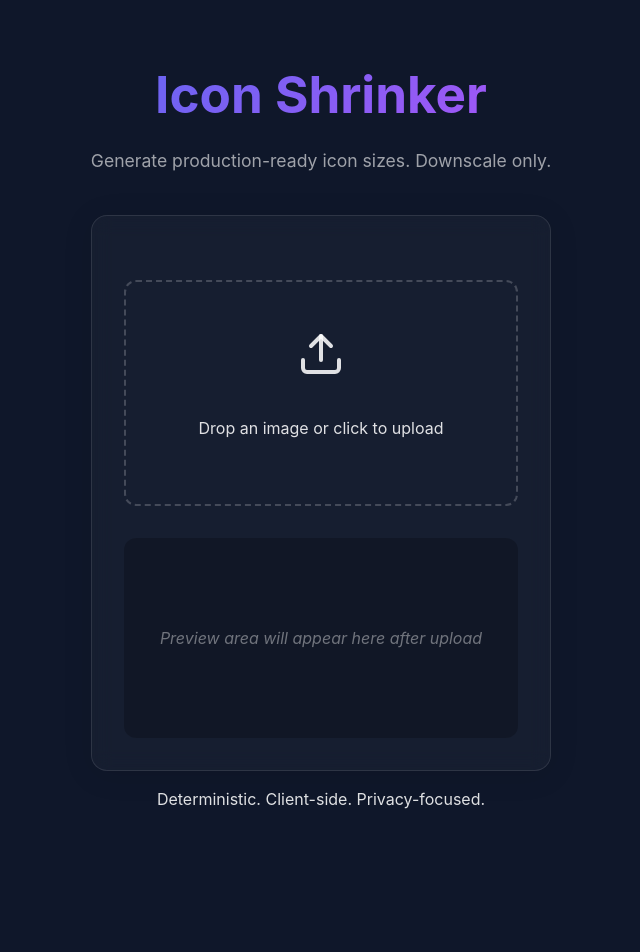
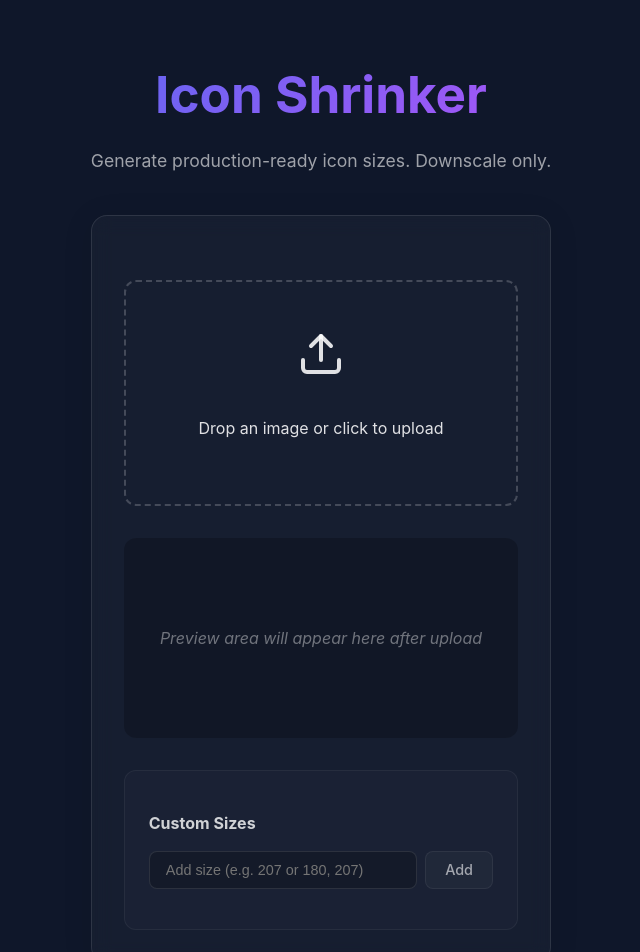
Before and after one commit to FeymanMCSQ/icon-shrink, a React (Vite) app: page / in a window 1280 px wide. Shown: the top 952 px of the page, without its empty margins (319-959 px from the left). Before the commit the page ends 859 px from the top, so only its background shows below. Built offline with nearby package versions, Linux system fonts and the light colour scheme.

Commit message:
fixed App.tsx syntax and restored logic

```diff
--- a/src/App.tsx
+++ b/src/App.tsx
@@ -1,9 +1,11 @@
 import { useState, useEffect, type ChangeEvent } from 'react'
 import { loadImage } from './core/imageLoader'
 import { toSquareCanvas } from './core/squareNormalizer'
-import { TARGET_SIZES } from './core/iconConfig'
+import { TARGET_SIZES, mergeSizes } from './core/iconConfig'
 import { resizeTo } from './core/resizeEngine'
 import { generateZip } from './services/zipService'
+import { validateCustomSize } from './core/customSizeValidation'
+import { parseCustomSizesInput } from './core/parseCustomSizes'
 import './index.css'
 
 interface ImageMetadata {
@@ -27,6 +29,9 @@ function App() {
   const [generatedIcons, setGeneratedIcons] = useState<GeneratedIcon[]>([])
   const [isGenerating, setIsGenerating] = useState(false)
   const [isDragging, setIsDragging] = useState(false)
+  const [customSizes, setCustomSizes] = useState<number[]>([])
+  const [customInput, setCustomInput] = useState('')
+  const [inputError, setInputError] = useState<string | null>(null)
 
   useEffect(() => {
     return () => {
@@ -63,6 +68,11 @@ function App() {
         height: bitmap.height,
         name: file.name
       })
+
+      // Re-validate existing custom sizes against new image dimensions
+      const maxSize = Math.max(bitmap.width, bitmap.height)
+      setCustomSizes(prev => prev.filter(size => validateCustomSize(size, maxSize).ok))
+
       setHasFile(true)
 
       console.log('Normalized to:', squareCanvas.width, 'x', squareCanvas.height)
@@ -98,9 +108,10 @@ function App() {
     setIsGenerating(true)
     const icons: GeneratedIcon[] = []
     const sourceSize = Math.max(metadata.width, metadata.height)
+    const allSizes = mergeSizes(TARGET_SIZES, customSizes)
 
     try {
-      for (const size of TARGET_SIZES) {
+      for (const size of allSizes) {
         if (sourceSize >= size) {
           console.log(`Generating ${size}px icon...`)
           const blob = await resizeTo(normalizedCanvas, size)
@@ -117,6 +128,46 @@ function App() {
     } finally {
       setIsGenerating(false)
     }
+  }
+
+  const handleCustomSizeAdd = (e: React.FormEvent) => {
+    e.preventDefault()
+    if (!metadata) {
+      setInputError('Upload an image first.')
+      return
+    }
+
+    const { sizes, errors } = parseCustomSizesInput(customInput)
+    if (errors.length > 0) {
+      setInputError(errors[0])
+      return
+    }
+
+    const maxSize = Math.max(metadata.width, metadata.height)
+    const validNewSizes: number[] = []
+
+    for (const size of sizes) {
+      const validation = validateCustomSize(size, maxSize)
+      if (!validation.ok) {
+        setInputError(validation.reason)
+        return
+      }
+      if (!TARGET_SIZES.includes(size) && !customSizes.includes(size)) {
+        validNewSizes.push(size)
+      }
+    }
+
+    if (validNewSizes.length > 0) {
+      setCustomSizes(prev => [...prev, ...validNewSizes])
+      setCustomInput('')
+      setInputError(null)
+    } else {
+      setInputError('Size already exists or is invalid.')
+    }
+  }
+
+  const removeCustomSize = (size: number) => {
+    setCustomSizes(prev => prev.filter(s => s !== size))
   }
 
   const downloadIcon = (icon: GeneratedIcon) => {
@@ -237,6 +288,38 @@ function App() {
           )}
         </section>
 
+        <section className="custom-sizes-area">
+          <h3>Custom Sizes</h3>
+          <form className="custom-size-form" onSubmit={handleCustomSizeAdd}>
+            <div className="input-group">
+              <input
+                type="text"
+                placeholder="Add size (e.g. 207 or 180, 207)"
+                value={customInput}
+                onChange={(e) => setCustomInput(e.target.value)}
+                disabled={!hasFile}
+              />
+              <button type="submit" className="button secondary sm" disabled={!hasFile}>Add</button>
+            </div>
+            {inputError && <p className="inline-error">{inputError}</p>}
+          </form>
+
+          <div className="custom-sizes-list">
+            {customSizes.map(size => (
+              <div key={size} className="size-chip">
+                <span>{size}px</span>
+                <button
+                  className="remove-chip"
+                  onClick={() => removeCustomSize(size)}
+                  title="Remove"
+                >
+                  ×
+                </button>
+              </div>
+            ))}
+          </div>
+        </section>
+
         {generatedIcons.length > 0 && (
           <section className="results-area">
             <div className="results-header">
@@ -250,9 +333,10 @@ function App() {
               </button>
             </div>
             <div className="results-grid">
-              {TARGET_SIZES.map(size => {
+              {mergeSizes(TARGET_SIZES, customSizes).map(size => {
                 const icon = generatedIcons.find(i => i.size === size);
                 const isAvailable = !!icon;
+                const isCustom = customSizes.includes(size);
 
                 return (
                   <div key={size} className={`result-item ${isAvailable ? '' : 'unavailable'}`}>
@@ -267,6 +351,7 @@ function App() {
                           </svg>
                         </div>
                       )}
+                      {isAvailable && isCustom && <span className="custom-badge">Custom</span>}
                     </div>
                     <div className="result-meta">
                       <p className="result-label">{size}px</p>
--- a/src/index.css
+++ b/src/index.css
@@ -345,6 +345,101 @@ input[type="file"] {
     font-weight: 700;
 }
 
+.custom-sizes-area {
+    margin-top: 2rem;
+    padding: 1.5rem;
+    background: rgba(255, 255, 255, 0.02);
+    border-radius: 12px;
+    border: 1px solid rgba(255, 255, 255, 0.05);
+    text-align: left;
+}
+
+.custom-sizes-area h3 {
+    font-size: 1rem;
+    margin-bottom: 1rem;
+    color: rgba(255, 255, 255, 0.8);
+}
+
+.custom-size-form .input-group {
+    display: flex;
+    gap: 0.5rem;
+}
+
+.custom-size-form input {
+    flex: 1;
+    background: rgba(0, 0, 0, 0.2);
+    border: 1px solid rgba(255, 255, 255, 0.1);
+    color: white;
+    padding: 0.6rem 1rem;
+    border-radius: 8px;
+    font-size: 0.9rem;
+}
+
+.custom-size-form input:focus {
+    outline: none;
+    border-color: #6366f1;
+}
+
+.inline-error {
+    color: #ef4444;
+    font-size: 0.75rem;
+    margin-top: 0.5rem;
+    font-weight: 500;
+}
+
+.custom-sizes-list {
+    display: flex;
+    flex-wrap: wrap;
+    gap: 0.5rem;
+    margin-top: 1rem;
+}
+
+.size-chip {
+    display: flex;
+    align-items: center;
+    gap: 0.4rem;
+    background: rgba(99, 102, 241, 0.1);
+    color: #818cf8;
+    padding: 0.3rem 0.6rem;
+    border-radius: 6px;
+    font-size: 0.8rem;
+    font-weight: 600;
+    border: 1px solid rgba(99, 102, 241, 0.2);
+}
+
+.remove-chip {
+    background: transparent;
+    border: none;
+    color: inherit;
+    font-size: 1.1rem;
+    line-height: 1;
+    cursor: pointer;
+    display: flex;
+    align-items: center;
+    border-radius: 50%;
+    width: 16px;
+    height: 16px;
+    justify-content: center;
+}
+
+.remove-chip:hover {
+    background: rgba(99, 102, 241, 0.2);
+}
+
+.custom-badge {
+    position: absolute;
+    top: 4px;
+    right: 4px;
+    font-size: 0.6rem;
+    background: #6366f1;
+    color: white;
+    padding: 1px 4px;
+    border-radius: 4px;
+    font-weight: 700;
+    text-transform: uppercase;
+    box-shadow: 0 2px 4px rgba(0, 0, 0, 0.2);
+}
+
 .result-label {
     font-size: 0.8rem;
     color: rgba(255, 255, 255, 0.6);
```
